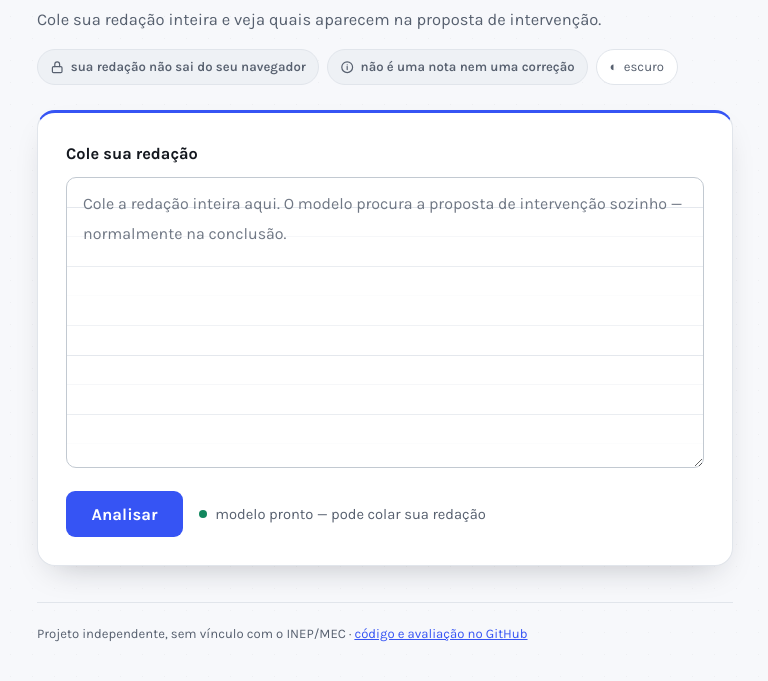
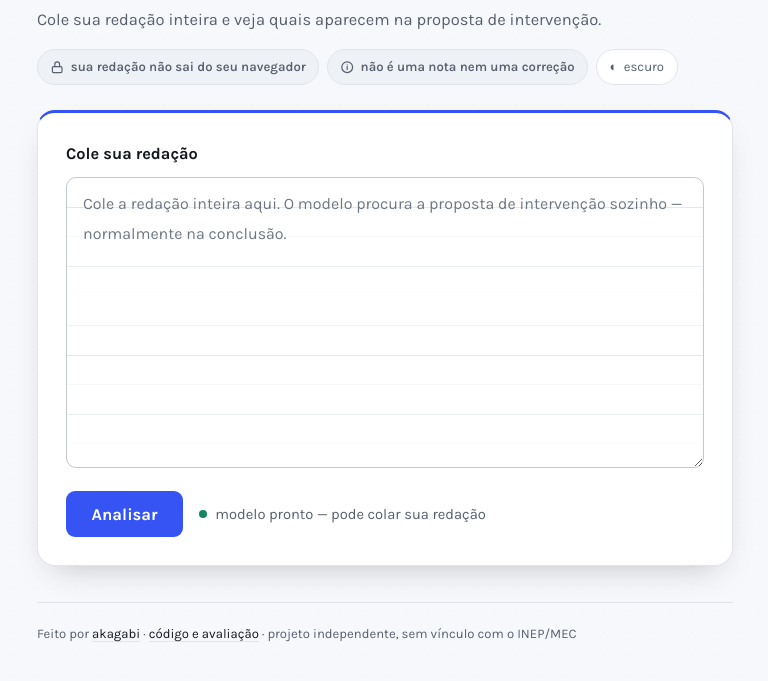
Before and after one commit to akagabi/enembert, a website built with Vite: page demo/index.html in a window 1280 px wide. Shown: the part 117-798 px from the top of the page, without its empty margins (255-1023 px from the left). Built offline with nearby package versions, Linux system fonts and the light colour scheme; what @huggingface/transformers would draw is missing.

Commit message:
demo: add byline and author link to the footer
Credits the author and links the profile alongside the existing repo link,
kept on one line so the footer stays as short as the rest of the page.
External links get rel="noopener" and open in a new tab.

```diff
--- a/demo/src/main.ts
+++ b/demo/src/main.ts
@@ -115,7 +115,11 @@ app.innerHTML = `
     </section>
 
     <footer>
-      <p>Projeto independente, sem vínculo com o INEP/MEC · <a href="https://github.com/akagabi/enembert">código e avaliação no GitHub</a></p>
+      <p>
+        Feito por <a href="https://github.com/akagabi" rel="me noopener" target="_blank">akagabi</a> ·
+        <a href="https://github.com/akagabi/enembert" rel="noopener" target="_blank">código e avaliação</a> ·
+        projeto independente, sem vínculo com o INEP/MEC
+      </p>
     </footer>
   </div>
 `;
--- a/demo/src/styles.css
+++ b/demo/src/styles.css
@@ -635,6 +635,17 @@ footer p {
   margin: 0;
 }
 
+footer a {
+  color: var(--ink);
+  text-decoration: none;
+  border-bottom: 1px solid var(--rule);
+  transition: border-color 0.15s ease;
+}
+
+footer a:hover {
+  border-bottom-color: var(--accent);
+}
+
 @media (prefers-reduced-motion: reduce) {
   * {
     transition: none !important;
```
